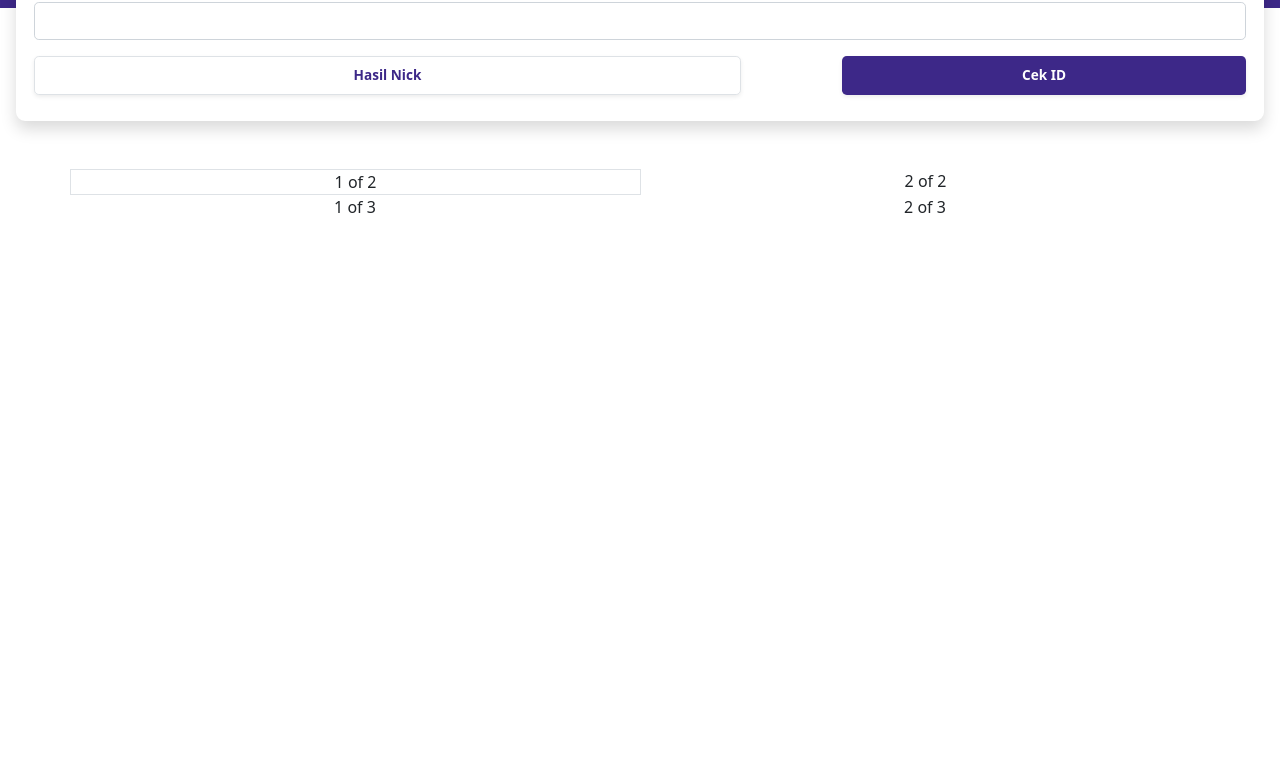
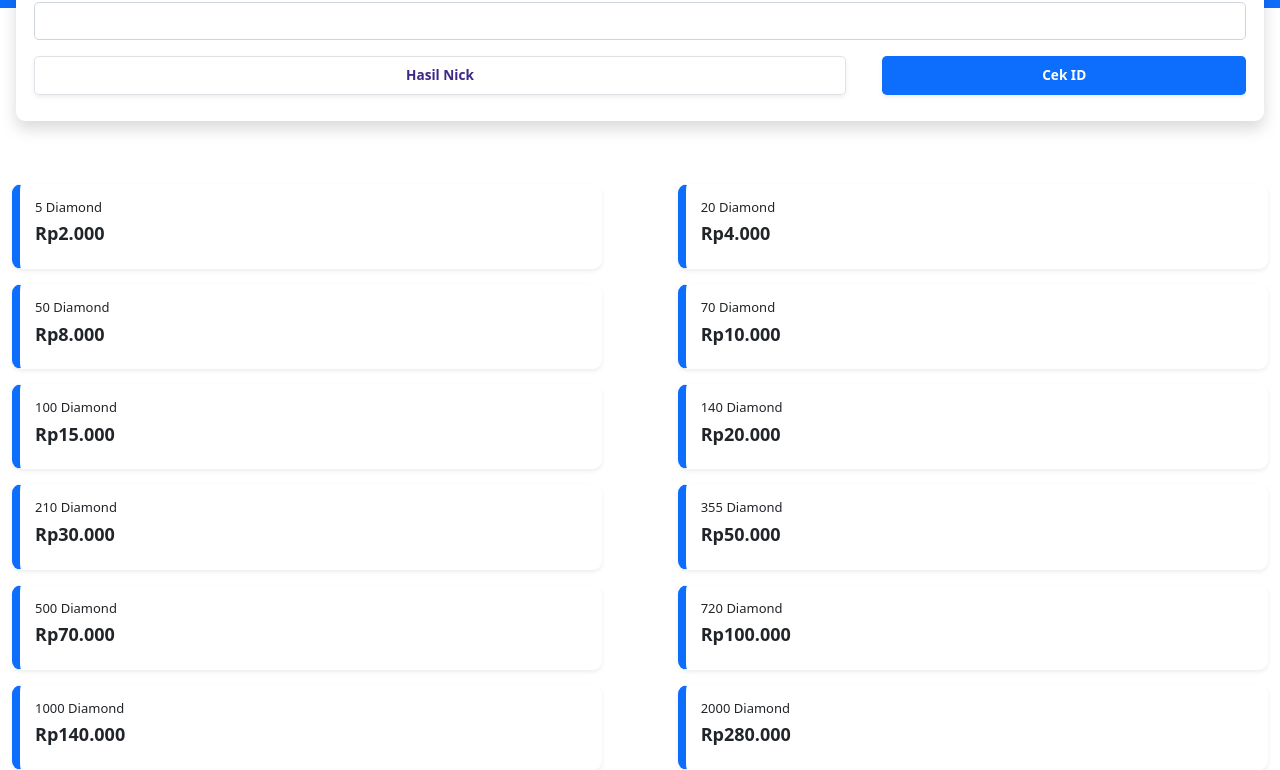
Before and after one commit to kapzzz04/fitur-fitur, a plain HTML site: page index.html in a window 1280 px wide. Shown: the part 92-862 px from the top of the page. Before the commit the page ends 800 px from the top, so only its background shows below. Drawn offline with nearby package versions, Linux system fonts and the light colour scheme.

Commit message:
mengubah isi file

```diff
--- a/index.html
+++ b/index.html
@@ -15,36 +15,7 @@
 
     <title>Cek Id</title>
 
-    <style>
-
-        header div.aja{
-            border: 2px solid white;
-            border-radius: 9px;
-            margin: -75px 16px 0 16px;
-        }
-
-    div.ajh {
-        height: 100px;
-        background-color: #3d2888;
-    }
-
-   .col-4 {
-    background-color:  #3d2888;
-    color: white;
-    font-weight: 700;
-   }
-
-   .col-7 {
-    color: #3d2888;
-    font-weight: 700;
-   }
-
-   .form-control {
-    font-weight: 700;
-    font-size: .85rem;
-   }
-
-    </style>
+    <link rel="stylesheet" href="style.css">
   </head>
   <body>
     <!-- START fitur -->
@@ -73,11 +44,11 @@
                     />
                   </div>
                 </div>
-                <div class="row m-auto d-flex justify-content-between mb-2">
-                    <button type="button" class="btn border btn-lg col-7 shadow-sm rounded-3 pt-2 pb-2 ps-3 pe-3  " style="font-size: .85rem;">
+                <div class="row m-auto mb-2 d-flex justify-content-between">
+                    <button type="button" class="bt-a btn border btn-lg shadow-sm rounded-3" style="font-size: .85rem;">
                         Hasil Nick
                        </button>
-                       <button type="button" class="btn btn-lg col-4 shadow-sm rounded-3 pt-2 pb-2 ps-3 pe-3 " style="font-size: .85rem;">
+                       <button type="button" class="bt-b btn btn-lg shadow-sm rounded-3" style="font-size: .85rem;">
                         Cek ID
                        </button>
                   </div>
@@ -90,26 +61,59 @@
 
 <!-- Start section -->
 <section class="mt-5">
-    <div class="container text-center">
-        <div class="row justify-content-between">
-          <div class="col border">
-            1 of 2
+    <div class="container-fluid text-start d-flex flex-row justify-content-between flex-wrap">
+      <div class="card card-header d-flex flex-column-reverse shadow-sm">
+        <h1>Rp2.000</h1>
+        <h4>5 Diamond</h4>
       </div>
-          <div class="col">
-            2 of 2
+      <div class="card card-header d-flex flex-column-reverse shadow-sm">
+        <h1>Rp4.000</h1>
+        <h4>20 Diamond</h4>
       </div>
+      <div class="card card-header d-flex flex-column-reverse shadow-sm">
+        <h1>Rp8.000</h1>
+        <h4>50 Diamond</h4>
       </div>
-        <div class="row">
-          <div class="col">
-            1 of 3
+      <div class="card card-header d-flex flex-column-reverse shadow-sm">
+        <h1>Rp10.000</h1>
+        <h4>70 Diamond</h4>
       </div>
-          <div class="col">
-            2 of 3
+      <div class="card card-header d-flex flex-column-reverse shadow-sm">
+        <h1>Rp15.000</h1>
+        <h4>100 Diamond</h4>
       </div>
+      <div class="card card-header d-flex flex-column-reverse shadow-sm">
+        <h1>Rp20.000</h1>
+        <h4>140 Diamond</h4>
+      </div>
+      <div class="card card-header d-flex flex-column-reverse shadow-sm">
+        <h1>Rp30.000</h1>
+        <h4>210 Diamond</h4>
+      </div>
+      <div class="card card-header d-flex flex-column-reverse shadow-sm">
+        <h1>Rp50.000</h1>
+        <h4>355 Diamond</h4>
+      </div>
+      <div class="card card-header d-flex flex-column-reverse shadow-sm">
+        <h1>Rp70.000</h1>
+        <h4>500 Diamond</h4>
+      </div>
+      <div class="card card-header d-flex flex-column-reverse shadow-sm">
+        <h1>Rp100.000</h1>
+        <h4>720 Diamond</h4>
+      </div>
+      <div class="card card-header d-flex flex-column-reverse shadow-sm">
+        <h1>Rp140.000</h1>
+        <h4>1000 Diamond</h4>
+      </div>
+      <div class="card card-header d-flex flex-column-reverse shadow-sm">
+        <h1>Rp280.000</h1>
+        <h4>2000 Diamond</h4>
       </div>
     </div>
 </section>
 <!-- End section -->
+
 
 
 
--- a/style.css
+++ b/style.css
@@ -0,0 +1,62 @@
+* {
+  padding: 0;
+  margin: 0;
+}
+header div.aja {
+  border: 2px solid white;
+  border-radius: 9px;
+  margin: -75px 16px 0 16px;
+}
+
+div.ajh {
+  height: 100px;
+  background-color: #0d6efd;
+}
+
+.bt-b {
+  background-color: #0d6efd;
+  color: white;
+  font-weight: 700;
+  width: 30%;
+}
+
+.bt-a {
+  color: #3d2888;
+  font-weight: 700;
+  width: 67%;
+}
+
+.form-control {
+  font-weight: 700;
+  font-size: 0.85rem;
+}
+
+/* section 1 */
+/* .flex-column-reverse {
+    border: 2px solid white;
+    border-radius: 9px;
+    border-left: 8px solid #3d2888;
+    width: 48%;
+    margin-top: 10px;
+  } */
+
+section .container-fluid .card-header {
+  border-radius: 9px;
+  width: 47%;
+  margin-top: 15px;
+  background-color: white;
+  border-color: white;
+  border-left: 8px solid #0d6efd;
+  padding: 15px;
+}
+
+.flex-column-reverse h1 {
+  font-size: 18px;
+  font-weight: 700;
+}
+
+.flex-column-reverse h4 {
+  font-size: 13px;
+  font-weight: 500;
+}
+/* akhir section1 */
```
Lines whose indentation alone changed are shown as unchanged.
